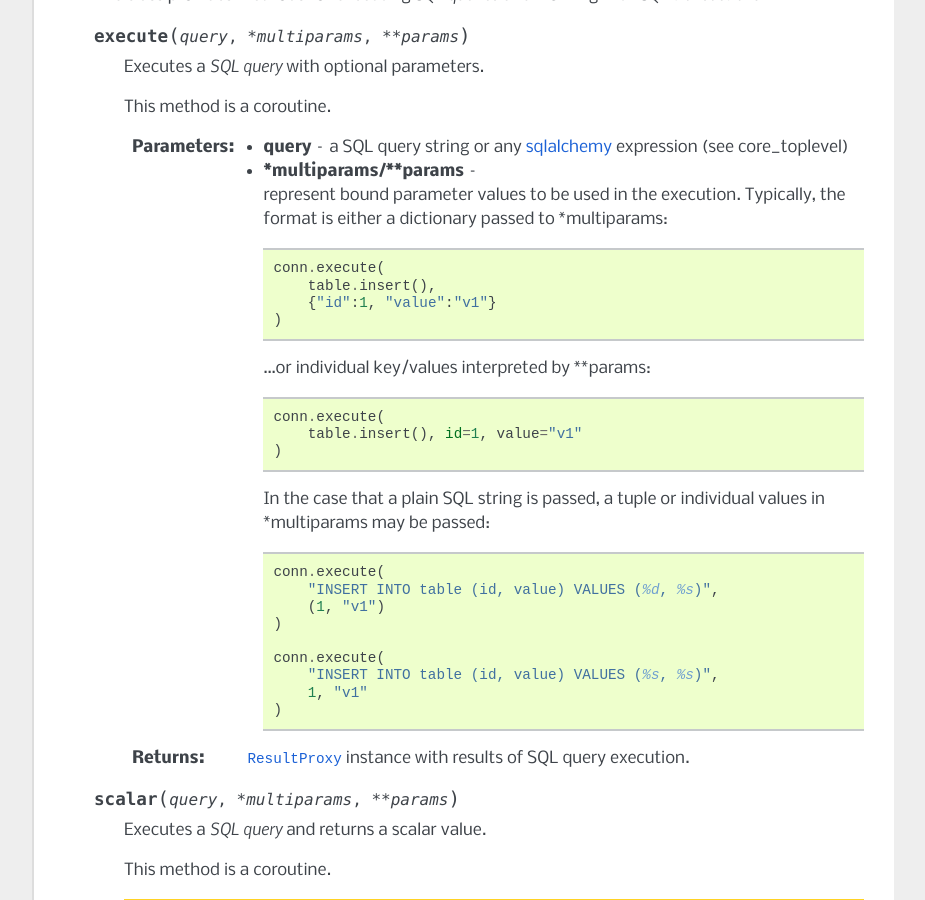
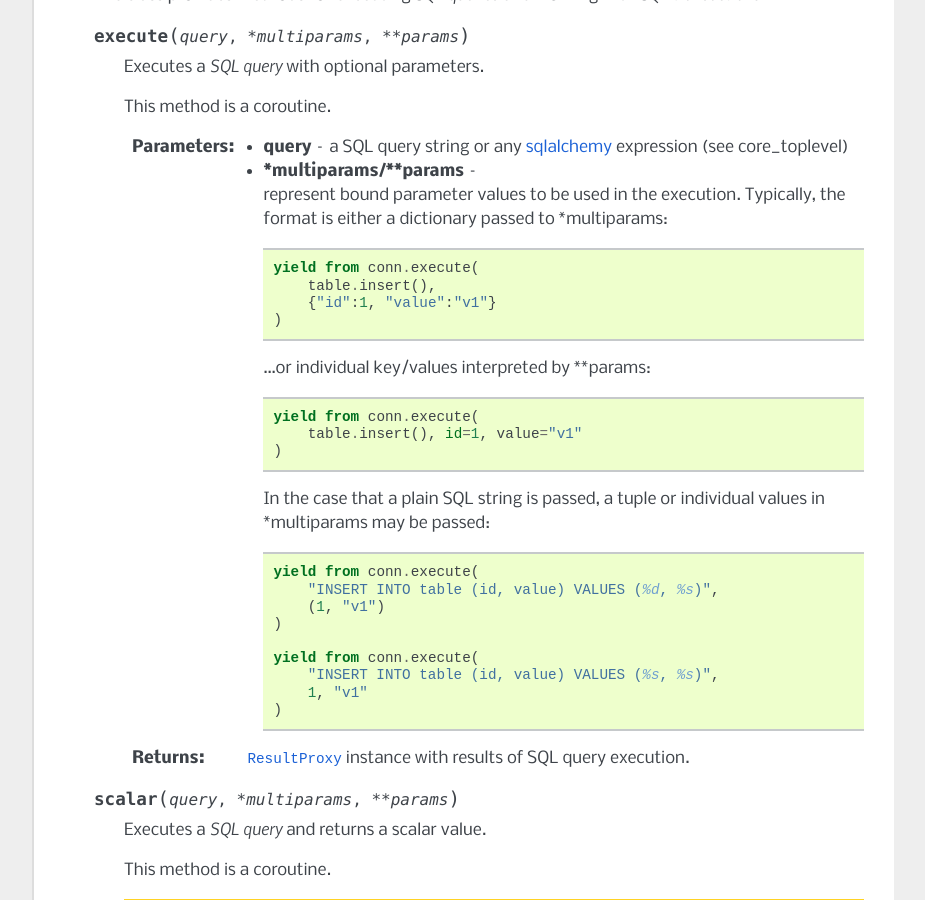
Before and after one commit to aio-libs/aiopg, a Sphinx documentation site: the page built from docs/sa.rst, in a window 1280 px wide and 900 px high, scrolled down 3278 px. Shown: the whole window, without its empty margins (198-1123 px from the left). Built offline with Sphinx 7.4.7, drawn with Linux system fonts in a browser that asks for light colours.

Commit message:
Use 'yield from' in sa docs

```diff
--- a/docs/sa.rst
+++ b/docs/sa.rst
@@ -206,26 +206,26 @@ Connection
        to be used in the execution.  Typically, the format is either a
        dictionary passed to \*multiparams::
 
-           conn.execute(
+           yield from conn.execute(
                table.insert(),
                {"id":1, "value":"v1"}
            )
 
        ...or individual key/values interpreted by \**params::
 
-           conn.execute(
+           yield from conn.execute(
                table.insert(), id=1, value="v1"
            )
 
        In the case that a plain SQL string is passed, a tuple or
        individual values in \*multiparams may be passed::
 
-           conn.execute(
+           yield from conn.execute(
                "INSERT INTO table (id, value) VALUES (%d, %s)",
                (1, "v1")
            )
 
-           conn.execute(
+           yield from conn.execute(
                "INSERT INTO table (id, value) VALUES (%s, %s)",
                1, "v1"
            )
@@ -442,8 +442,9 @@ ResultProxy
       Closes the underlying :class:`aiopg.Cursor` corresponding to the
       execution.
 
-      Note that any data cached within this :class:`ResultProxy` is still available.
-      For some types of results, this may include buffered rows.
+      Note that any data cached within this :class:`ResultProxy` is
+      still available.  For some types of results, this may include
+      buffered rows.
 
       This method is called automatically when:
 
```
